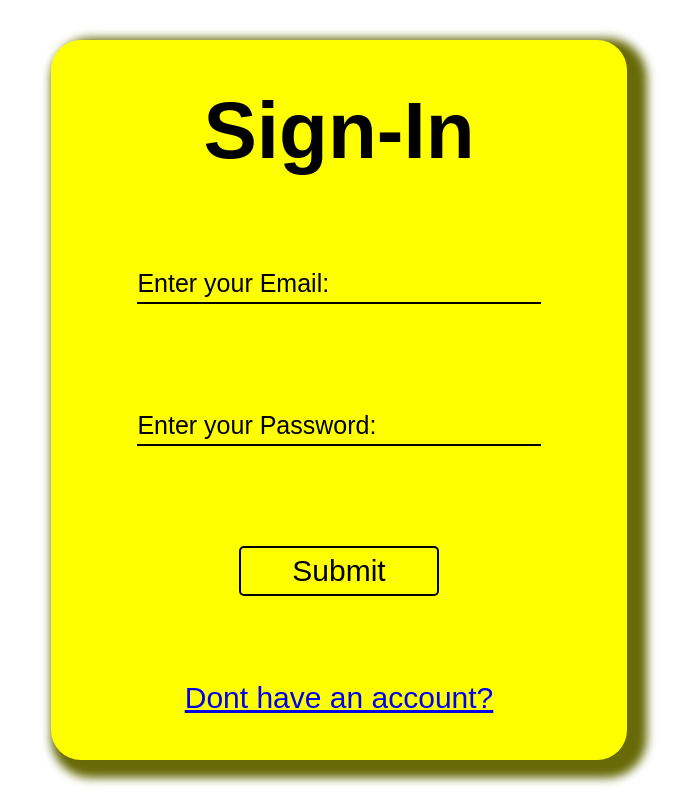
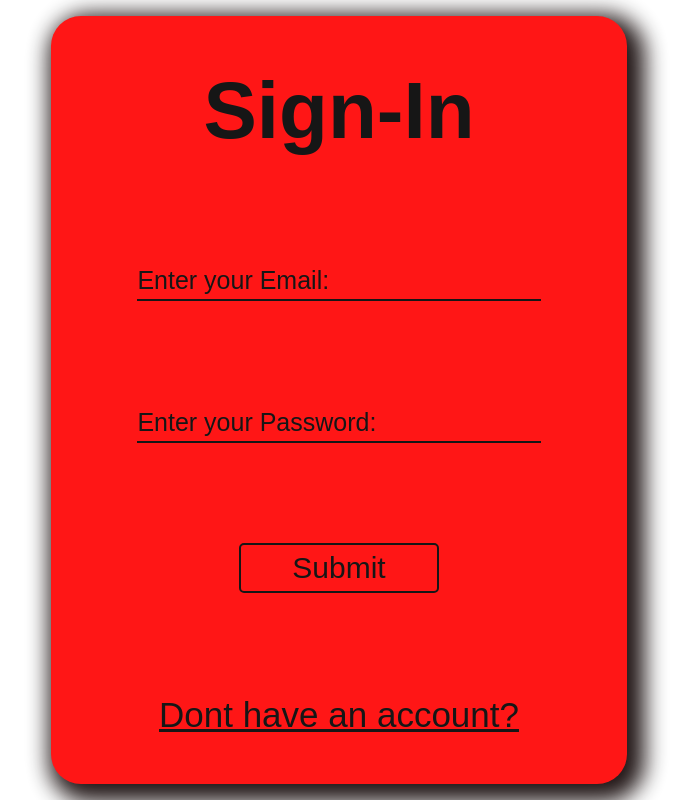
Before and after one commit to nateejpg/Stacker, a React (Create React App) app in the folder Client/: page /SignIn in a window 1280 px wide. Shown: the whole page, without its empty margins (301-994 px from the left). Built offline with nearby package versions, Linux system fonts and the light colour scheme.

Commit message:
Changed Front and added the id feature
- Changed the sign front style to red;

- id featue added;

- Need to finish implementing the id passthrough

```diff
--- a/Client/src/App.js
+++ b/Client/src/App.js
@@ -2,14 +2,44 @@ import Main from "./Components/Main";
 import {BrowserRouter, Routes, Route} from "react-router-dom";
 import SignIn from "./Components/SignIn";
 import SignUp from "./Components/SignUp";
+import Tasks from "./Components/Tasks";
+import { useEffect, useState } from "react";
 
 function App() {
+
+  const [username, setUsername] = useState("");
+  const [userId, setUserId] = useState("");
+
+  const handleLogin = (userData) => {
+
+    setUpdateId(userData.id);
+
+    console.log(userId);
+
+  }
+
+  const setUpdateId = (id) => {
+
+    window.localStorage.setItem("idTest", id);
+  }
+
+  useEffect(() => {
+
+    const idGet = window.localStorage.getItem("idTest");
+
+    console.log("Hello Hello",idGet);
+
+    setUserId(idGet);
+
+  },[])
+
   return (
     <div className="App">
       <BrowserRouter>
         <Routes>
           <Route index element={<Main/>}/>
-          <Route path={"/SignIn"} element={<SignIn/>}/>
+          <Route path={"/Tasks"} element = {<Tasks id={userId}/>} />
+          <Route path={"/SignIn"} element={<SignIn onLogin = {handleLogin}/>}/>
           <Route path={"/SignUp"} element = {<SignUp/>}/>
           <Route path={"/Main"} element={<Main/>}/>
         </Routes>
--- a/Client/src/Components/Main.jsx
+++ b/Client/src/Components/Main.jsx
@@ -6,7 +6,7 @@ import Tasks from "../Components/Tasks"
 import { useState, useEffect } from "react";
 import { Link } from "react-router-dom";
 
-const Main = () => {
+const Main = ({id}) => {
   const [quotes, setQuotes] = useState([]);
   const [loading, setLoading] = useState(true);
 
@@ -61,7 +61,7 @@ const Main = () => {
           </div>
         )}
       </div>
-      <Tasks />
+      <Tasks id={id} />
       <Footer />
     </div>
   );
--- a/Client/src/Components/SignIn.jsx
+++ b/Client/src/Components/SignIn.jsx
@@ -4,7 +4,7 @@ import { useState } from "react";
 import axios from "axios";
 
 
-const SignIn = () => {
+const SignIn = ({onLogin}) => {
 
   const [userLogin, setUserLogin] = useState({
     email: '',
@@ -28,6 +28,18 @@ const SignIn = () => {
       const res = await axios.post("http://localhost:8800/login", userLogin);
       console.log("Login successful", res.data);
 
+      const username = res.data.user.username;
+
+      console.log(res.data);
+
+      onLogin({
+        id: res.data.user.id,
+      })
+
+      alert(`Hello ${username}, welcome abord!`)
+
+      navigate("/");
+
     }catch(err){
       if (err.response && err.response.data && err.response.data.error) {
         console.log('Login failed:', err.response.data.error);
@@ -38,7 +50,7 @@ const SignIn = () => {
 
   }
 
-  console.log(userLogin);
+
 
   return (
     <div className="sign">
--- a/Client/src/Components/SignUp.jsx
+++ b/Client/src/Components/SignUp.jsx
@@ -28,7 +28,7 @@ const SignUp = () => {
       navigate("/signIn")
 
     }else{
-      alert("There was an error with the credentials you entered! Please, try again!")
+      alert("There was an error with the credentials you entered! please, try again!")
     }
   }catch(err){
     return console.log(err);
--- a/Client/src/Components/Tasks.jsx
+++ b/Client/src/Components/Tasks.jsx
@@ -6,14 +6,14 @@ import trash from "../images/trashbin.png";
 import edit from "../images/edit.png";
 import axios from "axios";
 
-const Crud = () => {
+const Tasks = ({id}) => {
   const [toDos, setToDos] = useState([]);
   const [editingToDo, setEditingToDo] = useState(null);
   const [defaultA, setDefaultA] = useState([]);
-  const [user, setUser] = useState(false);
   const [stack, setStack] = useState({
     content: "",
     difficulty: "Hard",
+    userId: id,
   })
 
   const [updatedStack, setUpdatedStack] = useState({
@@ -221,4 +221,4 @@ const Crud = () => {
   );
 };
 
-export default Crud;
+export default Tasks;
--- a/Client/src/index.css
+++ b/Client/src/index.css
@@ -330,16 +330,17 @@ input::placeholder {
 }
 
 .sign .formContainer {
-  background-color: yellow;
+  background-color: red;
+  opacity: 0.91;
   width: 45%;
-  height: 90%;
+  height: 96%;
   display: flex;
   flex-direction: column;
   justify-content: center;
   text-align: center;
   align-items: center;
   border-radius: 30px;
-  box-shadow: 10px 8px 10px 10px rgb(103, 106, 6);
+  box-shadow: 8px 8px 22px 10px rgb(14, 2, 2);
 }
 
 .sign .formContainer form {
@@ -373,14 +374,18 @@ input::placeholder {
 }
 
 .sign form input[type="submit"]:hover {
-  background-color: rgb(37, 36, 36);
+  background-color: black;
   color: white;
+  width: 250px;
+  transition: 0.5s;
 }
 
 .sign .formContainer .links a {
-  font-size: 30px;
-  border-bottom: none;
+  font-size: 35px;
+  border: none;
+  color: black;
   outline: none;
+
 }
 
 .sign .links {
```
Also changed, not shown: 1 other file (tests, documents, lock files or other folders).
